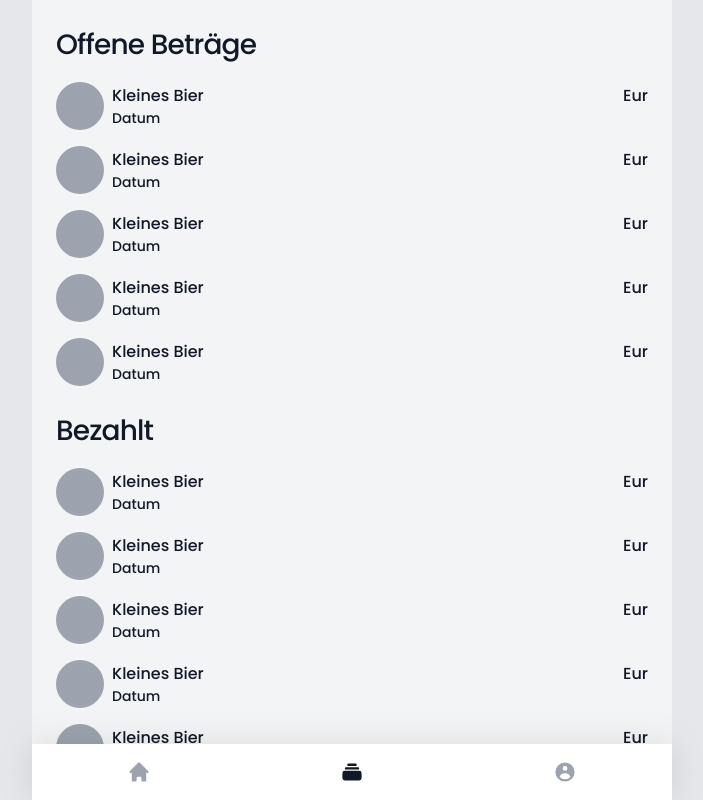
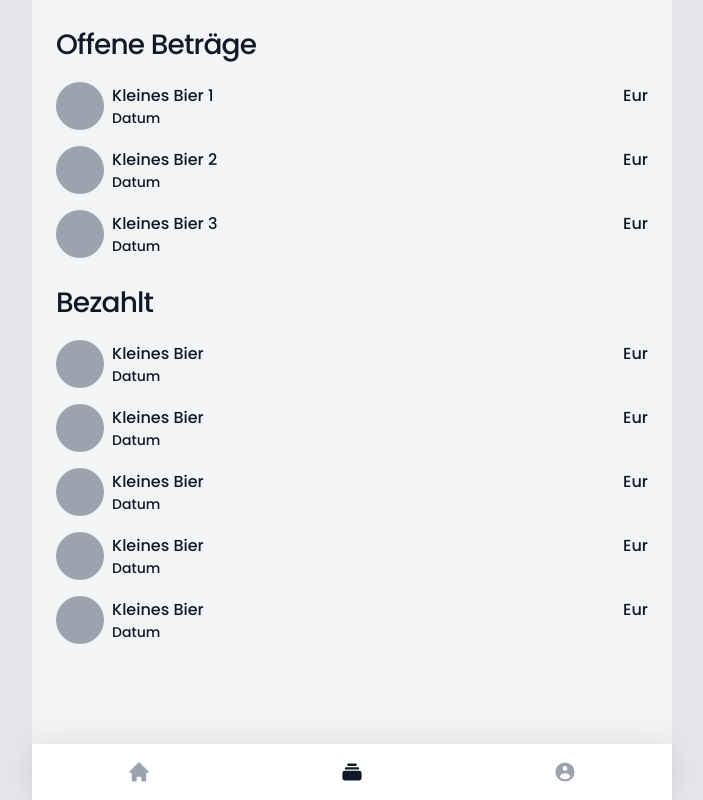
Before and after one commit to lennertzobel/saufbook-frontend, an Angular app: page /archive in a window 1280 px wide. Shown: the whole page, without its empty margins (288-991 px from the left). Built offline with nearby package versions, Linux system fonts and the light colour scheme.

Commit message:
Introduced layouts

```diff
--- a/src/app/app.component.ts
+++ b/src/app/app.component.ts
@@ -1,5 +1,4 @@
-import { Component, OnInit } from '@angular/core';
-import { environment } from '../environments/environment';
+import { Component } from '@angular/core';
 
 @Component({
   selector: 'app-root',
--- a/src/app/app.module.ts
+++ b/src/app/app.module.ts
@@ -10,6 +10,7 @@ import { SettingsComponent } from './templates/settings/settings.component';
 import { NavigationLinkComponent } from './template-parts/navigation/navigation-link/navigation-link.component';
 import { NotFoundComponent } from './templates/not-found/not-found.component';
 import { HttpClientModule } from '@angular/common/http';
+import { MainLayoutComponent } from './layouts/main-layout/main-layout.component';
 
 @NgModule({
   declarations: [
@@ -20,6 +21,7 @@ import { HttpClientModule } from '@angular/common/http';
     SettingsComponent,
     NavigationLinkComponent,
     NotFoundComponent,
+    MainLayoutComponent,
   ],
   imports: [BrowserModule, AppRoutingModule, HttpClientModule],
   providers: [],
--- /dev/null
+++ b/src/app/layouts/main-layout/main-layout.component.html
@@ -0,0 +1,4 @@
+<div class="pb-14">
+  <router-outlet></router-outlet>
+</div>
+<app-navigation></app-navigation>
--- /dev/null
+++ b/src/app/layouts/main-layout/main-layout.component.ts
@@ -0,0 +1,12 @@
+import { Component, OnInit } from '@angular/core';
+
+@Component({
+  selector: 'app-main-layout',
+  templateUrl: './main-layout.component.html',
+  styles: [],
+})
+export class MainLayoutComponent implements OnInit {
+  constructor() {}
+
+  ngOnInit(): void {}
+}
--- a/src/app/template-parts/navigation/navigation-link/navigation-link.component.html
+++ b/src/app/template-parts/navigation/navigation-link/navigation-link.component.html
@@ -1,8 +1,8 @@
 <a
+  [routerLinkActiveOptions]="options"
+  class="block p-4 text-gray-400"
   routerLink="{{ url }}"
-  class="block p-4 text-gray-400"
   routerLinkActive="!text-gray-900"
-  [routerLinkActiveOptions]="options"
 >
   <ng-content></ng-content>
 </a>
--- a/src/app/templates/archive/archive.component.html
+++ b/src/app/templates/archive/archive.component.html
@@ -1,14 +1,11 @@
 <main class="space-y-6 p-6">
   <section class="space-y-4">
     <h2 class="text-7">Offene Beträge</h2>
-    <div
-      class="flex items-center space-x-2"
-      *ngFor="let number of [0, 1, 2, 3, 4]"
-    >
+    <div *ngFor="let number of [0, 1, 2]" class="flex items-center space-x-2">
       <div class="h-12 w-12 flex-none rounded-full bg-gray-400"></div>
       <div class="flex-auto overflow-hidden">
         <div class="flex justify-between space-x-2">
-          <div class="truncate">Kleines Bier</div>
+          <div class="truncate">Kleines Bier {{ number + 1 }}</div>
           <div>Eur</div>
         </div>
         <div class="text-3.5">Datum</div>
@@ -19,8 +16,8 @@
   <section class="space-y-4">
     <h2 class="text-7">Bezahlt</h2>
     <div
+      *ngFor="let number of [0, 1, 2, 3, 4]"
       class="flex items-center space-x-2"
-      *ngFor="let number of [0, 1, 2, 3, 4]"
     >
       <div class="h-12 w-12 flex-none rounded-full bg-gray-400"></div>
       <div class="flex-auto overflow-hidden">
@@ -33,5 +30,3 @@
     </div>
   </section>
 </main>
-
-<app-navigation></app-navigation>
--- a/src/app/templates/home/home.component.html
+++ b/src/app/templates/home/home.component.html
@@ -1,7 +1,7 @@
 <section class="space-y-6 p-6">
   <h1 class="text-5">saufbook</h1>
   <p class="text-7">Hallo Tim</p>
-  <a routerLink="/" class="flex space-x-4 rounded-lg bg-white p-6">
+  <a class="flex space-x-4 rounded-lg bg-white p-6" routerLink="/">
     <div class="h-16 w-16 flex-none rounded-full bg-gray-400"></div>
     <div class="overflow-hidden">
       <div class="truncate text-7">27,66&nbsp;EUR</div>
@@ -14,9 +14,9 @@
   <h2 class="mb-4">Jetzt aufschreiben</h2>
   <div class="-mx-6 -my-0.5 flex overflow-x-auto py-0.5">
     <a
+      *ngFor="let product of products"
+      class="mx-2 flex flex-col text-center first:ml-6 last:mr-6"
       routerLink="/"
-      class="mx-2 flex flex-col text-center first:ml-6 last:mr-6"
-      *ngFor="let product of products"
     >
       <div class="mb-2 h-16 w-16 rounded-full bg-gray-400"></div>
       <div class="inline-block w-16 text-3.5 leading-tight">
@@ -25,5 +25,3 @@
     </a>
   </div>
 </section>
-
-<app-navigation></app-navigation>
--- a/src/app/templates/not-found/not-found.component.html
+++ b/src/app/templates/not-found/not-found.component.html
@@ -1,4 +1,2 @@
 <h1>Fehler 404</h1>
 <p>Die Seite wurde nicht gefunden.</p>
-
-<app-navigation></app-navigation>
--- a/src/app/templates/settings/settings.component.html
+++ b/src/app/templates/settings/settings.component.html
@@ -5,10 +5,8 @@
     <div>tim.frischat@gmail.com</div>
   </section>
   <section class="flex flex-col divide-y rounded-lg bg-white">
-    <a routerLink="/" class="p-6">Daten ändern</a>
-    <a routerLink="/" class="p-6">Passwort ändern</a>
-    <a routerLink="/" class="p-6">Abmelden</a>
+    <a class="p-6" routerLink="/">Daten ändern</a>
+    <a class="p-6" routerLink="/">Passwort ändern</a>
+    <a class="p-6" routerLink="/">Abmelden</a>
   </section>
 </main>
-
-<app-navigation></app-navigation>
--- a/src/index.html
+++ b/src/index.html
@@ -8,9 +8,7 @@
     <link rel="icon" type="image/x-icon" href="favicon.ico" />
   </head>
   <body class="bg-gray-200">
-    <div
-      class="relative mx-auto min-h-screen max-w-screen-sm bg-gray-100 text-gray-900"
-    >
+    <div class="mx-auto min-h-screen max-w-screen-sm bg-gray-100 text-gray-900">
       <app-root></app-root>
     </div>
   </body>
```
Also changed, not shown: src/app/app-routing.module.ts (+11 -4 lines).
